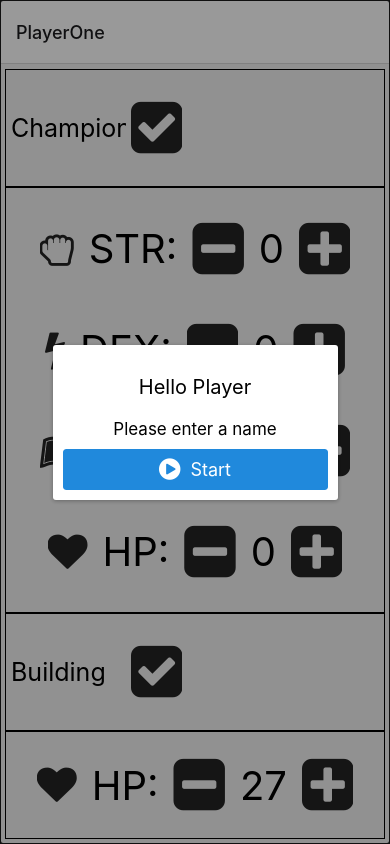
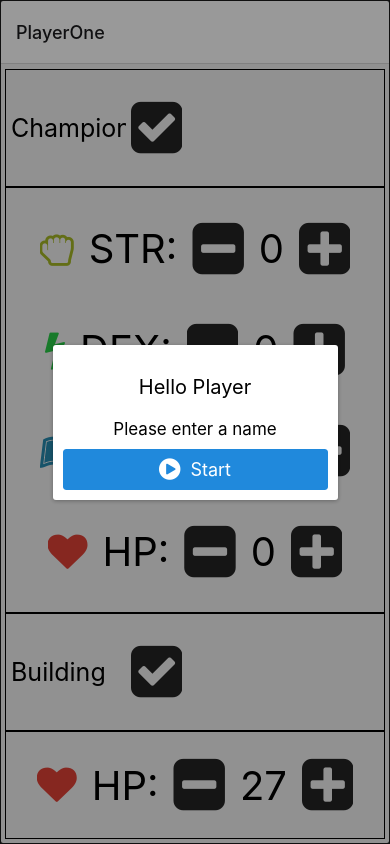
Before and after one commit to aviadgawl/battle-lords-tool, a React Native app: screen /PlayerOne in a window 390 px wide. Built offline with nearby package versions, Linux system fonts and the light colour scheme.

Commit message:
Adding color to stats icons

```diff
--- a/src/components/stat/stat.component.jsx
+++ b/src/components/stat/stat.component.jsx
@@ -3,6 +3,13 @@ import { StyleSheet, Text, View } from 'react-native';
 import { Icon } from 'react-native-elements';
 
 export default function Stat(props) {
+
+  const iconMap = {
+    hp: { name: 'heart', color: '#e04136' },
+    dex: { name: 'bolt', color: '#29cc47' },
+    str: { name: 'hand-rock-o', color: '#a6b825' },
+    int: { name: 'leanpub' , color: '#278bb0' }
+  };
 
   const [statValue, setStatValue] = React.useState(props.startValue);
 
@@ -14,35 +21,20 @@ export default function Stat(props) {
     if (statValue > 0) setStatValue(statValue - 1);
   }
 
-  const constGetIconName = () => {
-    switch (props.icon) {
-      case 'hp':
-        return 'heart';
-      case 'dex':
-        return 'bolt';
-      case 'str':
-        return 'hand-rock-o'
-      case 'int':
-        return 'leanpub'
-      default:
-        return '';
-    }
-  }
-
   return (
     <View style={styles.container}>
-      <Icon name={constGetIconName()} type='font-awesome' size={40} />
+      <Icon name={iconMap[props.icon]?.name} color={iconMap[props.icon]?.color} type="font-awesome" size={40} />
       <Text style={styles.text}>{props.title}</Text>
       {!props.isReadOnly && <Icon
-        name='minus-square'
-        type='font-awesome'
+        name="minus-square"
+        type="font-awesome"
         size={60}
         onPress={decrament}
       />}
       <Text style={styles.text}>{statValue}</Text>
       {!props.isReadOnly && <Icon
-        name='plus-square'
-        type='font-awesome'
+        name="plus-square"
+        type="font-awesome"
         size={60}
         onPress={incrment}
       />}
```
